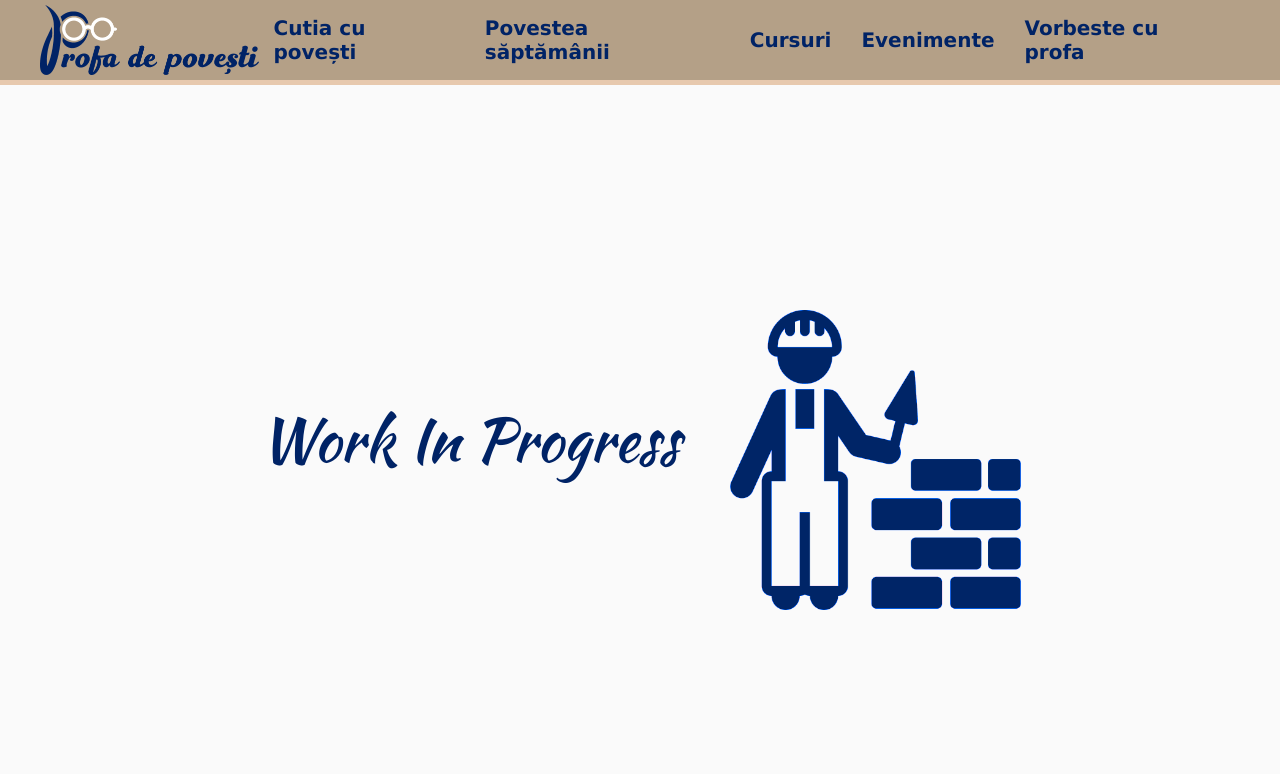
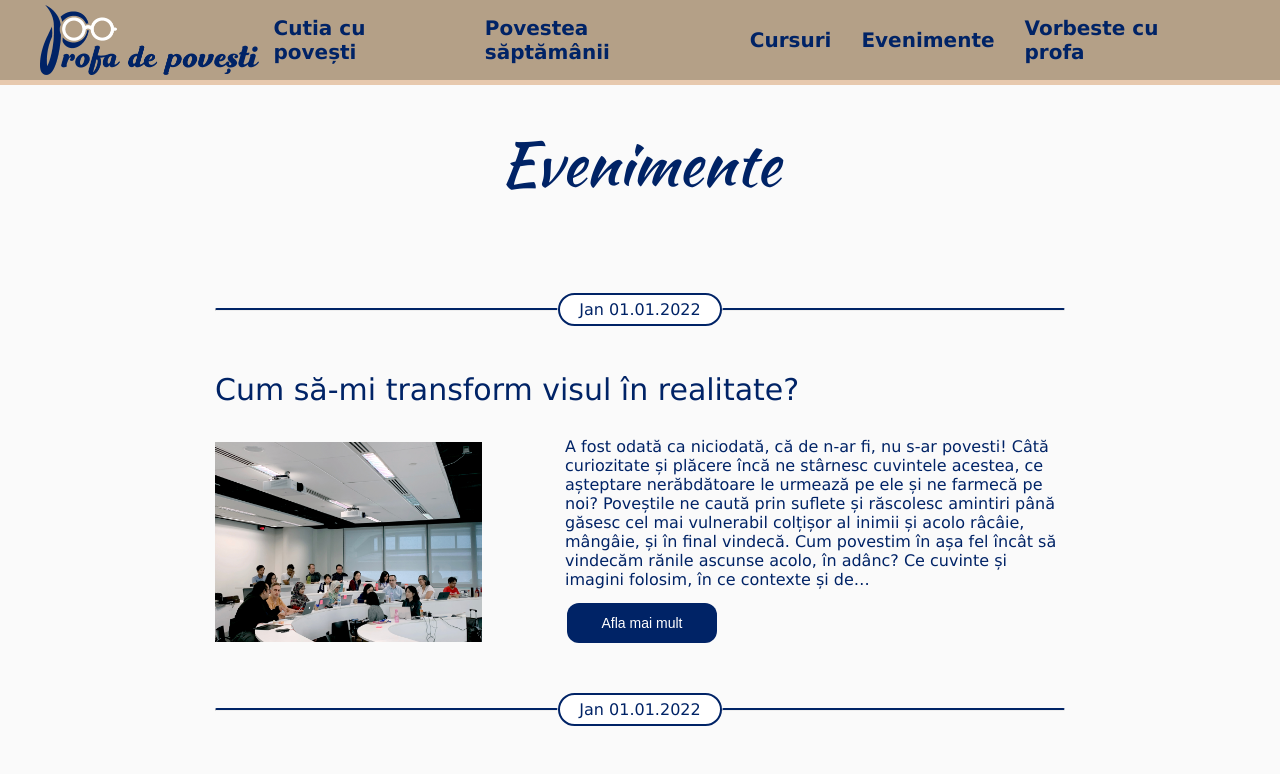
Before and after one commit to Iustin-V/pdp, a React (Create React App) app: page /evenimente in a window 1280 px wide. Shown: the top 774 px of the page. Built offline with nearby package versions, Linux system fonts and the light colour scheme.

Commit message:
PDP-012: events page

```diff
--- a/src/App.tsx
+++ b/src/App.tsx
@@ -10,6 +10,7 @@ import { ToTopButton } from "./comp/ToTopButton";
 import { Footer } from "./comp/Footer";
 import { WorkInProgress } from "./comp/WorkInProgress";
 import { Contact } from "./comp/Contact/Contact";
+import {Events} from "./comp/Events/Events";
 
 function App() {
   const topRef = React.useRef<null | HTMLDivElement>(null);
@@ -27,7 +28,7 @@ function App() {
             path="/povestea-saptamanii"
             element={<WeekStorySection separatePage={true} />}
           />
-          <Route path="/evenimente" element={<WorkInProgress />} />
+          <Route path="/evenimente" element={<Events />} />
           <Route path="/cutia-cu-povesti" element={<WorkInProgress />} />
           <Route path="/vorbeste-cu-profa" element={<Contact />} />
           <Route path="/blog" element={<WorkInProgress />} />
--- /dev/null
+++ b/src/comp/Divider.tsx
@@ -0,0 +1,38 @@
+import styled from "styled-components";
+
+const StyledDividerContainer = styled.div`
+  display: flex;
+  flex-direction: row;
+  align-items: center;
+  max-width: 850px;
+  width: 100%;
+  margin-bottom: 30px;
+
+`;
+const StyledDivider = styled.hr`
+  border-top: 2px solid #002366;
+  border-radius: 5px;
+  width: 400px;
+  height: 0;
+`;
+const StyledDividerText = styled.p`
+  min-width: 140px;
+  background: #fff;
+  color: #002366;
+  border-radius: 50px;
+  border: 2px solid #002366;
+  padding: 5px 10px;
+  text-align: center;
+`;
+interface DividerProps {
+  date: string;
+}
+export const Divider = (props: DividerProps) => {
+  return (
+    <StyledDividerContainer>
+      <StyledDivider />
+      <StyledDividerText>{props.date}</StyledDividerText>
+      <StyledDivider />
+    </StyledDividerContainer>
+  );
+};
--- /dev/null
+++ b/src/comp/Events/EventCard.tsx
@@ -0,0 +1,76 @@
+import styled from "styled-components";
+
+import { colors } from "../../generalStyle";
+import { Divider } from "../Divider";
+
+const StyledEventCardContainer = styled.div`
+  display: flex;
+  flex-direction: column;
+  gap: 30px;
+  width: 100%;
+  max-width: 850px;
+`;
+const StyledMedia = styled.img`
+  height: 200px;
+`;
+const StyledContent = styled.div`
+  display: inherit;
+  flex-direction: row;
+  justify-content: space-between;
+  align-items: center;
+
+  gap: 50px;
+`;
+const StyledTitle = styled.p`
+  font-family: "Lucida Grande", Tahoma, Verdana, Arial, sans-serif;
+  font-size: 30px;
+  margin: 0;
+  color: ${colors.primary.base};
+`;
+const StyledParagraph = styled.p`
+  width: 500px;
+  margin: 0;
+  flex-direction: column;
+  gap: 10px;
+  display: flex;
+  color: #002366;
+
+`;
+const StyledButton = styled.button`
+  background-color: #002366;
+  width: 150px;
+  border-radius: 12px;
+  border: none;
+  color: white;
+  padding: 12px;
+  text-align: center;
+  text-decoration: none;
+  display: inline-block;
+  margin: 4px 2px;
+  font-size: 14px;
+  cursor: pointer;
+`;
+interface EventCardProps {
+  title: string;
+  text: string;
+  eventImage: string;
+  imageAlt: string;
+  date: string;
+}
+export const EventCard = (props: EventCardProps) => {
+  return (
+    <>
+      <Divider date={props.date} />
+      <StyledEventCardContainer>
+        <StyledTitle>{props.title}</StyledTitle>
+        <StyledContent>
+          <StyledMedia src={props.eventImage} alt={props.imageAlt} />
+          <StyledParagraph>
+            {props.text}
+            <StyledButton>Afla mai mult</StyledButton>
+          </StyledParagraph>
+        </StyledContent>
+      </StyledEventCardContainer>
+    </>
+  );
+};
--- /dev/null
+++ b/src/comp/Events/Events.tsx
@@ -0,0 +1,116 @@
+import styled from "styled-components";
+
+import { SectionContainer, TitleSection } from "../Styles";
+import { colors } from "../../generalStyle";
+import { EventCard } from "./EventCard";
+import eventMedia from "../images/event-media.jpg";
+
+const StyledEventsPage = styled.div`
+  margin-top: 80px;
+  width: 100vw;
+  display: flex;
+  align-items: center;
+  justify-content: center;
+  gap: 30px;
+`;
+const StyledContent = styled.div`
+  align-items: center;
+  flex-direction: column;
+  display: flex;
+  justify-content: center;
+  gap: 30px;
+`;
+const AnimatedContainer = styled.div`
+  transform: translateX(70%);
+  opacity: 0;
+  animation: slide-in-anim-right 1.5s ease-out forwards;
+  :nth-child(even) {
+    transform: translateX(-70%);
+
+    animation: slide-in-anim-left 1.5s ease-out forwards;
+  }
+
+  @keyframes slide-in-anim-right {
+    20% {
+      opacity: 0;
+    }
+    60% {
+      transform: translateX(-10%);
+    }
+    75% {
+      transform: translateX(5%);
+    }
+    100% {
+      opacity: 1;
+      transform: translateX(0);
+    }
+  }
+  @keyframes slide-in-anim-left {
+    20% {
+      opacity: 0;
+    }
+    60% {
+      transform: translateX(10%);
+    }
+    75% {
+      transform: translateX(-5%);
+    }
+    100% {
+      opacity: 1;
+      transform: translateX(0);
+    }
+  }
+`;
+const events = [
+  {
+    title: "Cum să-mi transform visul în realitate?",
+    text: "A fost odată ca niciodată, că de n-ar fi, nu s-ar povesti! Câtă curiozitate și plăcere încă ne stârnesc cuvintele acestea, ce așteptare nerăbdătoare le urmează pe ele și ne farmecă pe noi? Poveștile ne caută prin suflete și răscolesc amintiri până găsesc cel mai vulnerabil colțișor al inimii și acolo râcâie, mângâie, și în final vindecă. Cum povestim în așa fel încât să vindecăm rănile ascunse acolo, în adânc? Ce cuvinte și imagini folosim, în ce contexte și de…",
+    image: eventMedia,
+    alt: "eventPicture",
+    date: "Jan 01.01.2022",
+  },
+  {
+    title: "Cum să-mi transform visul în realitate?",
+    text: "A fost odată ca niciodată, că de n-ar fi, nu s-ar povesti! Câtă curiozitate și plăcere încă ne stârnesc cuvintele acestea, ce așteptare nerăbdătoare le urmează pe ele și ne farmecă pe noi? Poveștile ne caută prin suflete și răscolesc amintiri până găsesc cel mai vulnerabil colțișor al inimii și acolo râcâie, mângâie, și în final vindecă. Cum povestim în așa fel încât să vindecăm rănile ascunse acolo, în adânc? Ce cuvinte și imagini folosim, în ce contexte și de…",
+    image: eventMedia,
+    alt: "eventPicture",
+    date: "Jan 01.01.2022",
+  },
+  {
+    title: "Cum să-mi transform visul în realitate?",
+    text: "A fost odată ca niciodată, că de n-ar fi, nu s-ar povesti! Câtă curiozitate și plăcere încă ne stârnesc cuvintele acestea, ce așteptare nerăbdătoare le urmează pe ele și ne farmecă pe noi? Poveștile ne caută prin suflete și răscolesc amintiri până găsesc cel mai vulnerabil colțișor al inimii și acolo râcâie, mângâie, și în final vindecă. Cum povestim în așa fel încât să vindecăm rănile ascunse acolo, în adânc? Ce cuvinte și imagini folosim, în ce contexte și de…",
+    image: eventMedia,
+    alt: "eventPicture",
+    date: "Jan 01.01.2022",
+  },
+  {
+    title: "Cum să-mi transform visul în realitate?",
+    text: "A fost odată ca niciodată, că de n-ar fi, nu s-ar povesti! Câtă curiozitate și plăcere încă ne stârnesc cuvintele acestea, ce așteptare nerăbdătoare le urmează pe ele și ne farmecă pe noi? Poveștile ne caută prin suflete și răscolesc amintiri până găsesc cel mai vulnerabil colțișor al inimii și acolo râcâie, mângâie, și în final vindecă. Cum povestim în așa fel încât să vindecăm rănile ascunse acolo, în adânc? Ce cuvinte și imagini folosim, în ce contexte și de…",
+    image: eventMedia,
+    alt: "eventPicture",
+    date: "Jan 01.01.2022",
+  },
+];
+const eventCards = events.map((event) => (
+  <AnimatedContainer>
+    <EventCard
+      title={event.title}
+      text={event.text}
+      eventImage={event.image}
+      imageAlt={event.alt}
+      date={event.date}
+    />
+  </AnimatedContainer>
+));
+export const Events = () => {
+  return (
+    <StyledEventsPage>
+      <SectionContainer>
+        <StyledContent>
+          <TitleSection color={colors.primary.base}>Evenimente</TitleSection>
+          {eventCards}
+        </StyledContent>
+      </SectionContainer>
+    </StyledEventsPage>
+  );
+};
--- a/src/comp/Styles.tsx
+++ b/src/comp/Styles.tsx
@@ -63,7 +63,7 @@ export const MainPagePhoto = styled.div<{ backgroundImage: string }>`
   width: 100%;
   background-repeat:no-repeat;
   background-position:center;
-  transform:background-position 1ms
+  transform:background-position 1ms;
   background-attachment: fixed;
   background-size:cover;
   background-image: url(${(props) => props.backgroundImage});
```
Also changed, not shown: src/comp/images/event-media.jpg (added).
